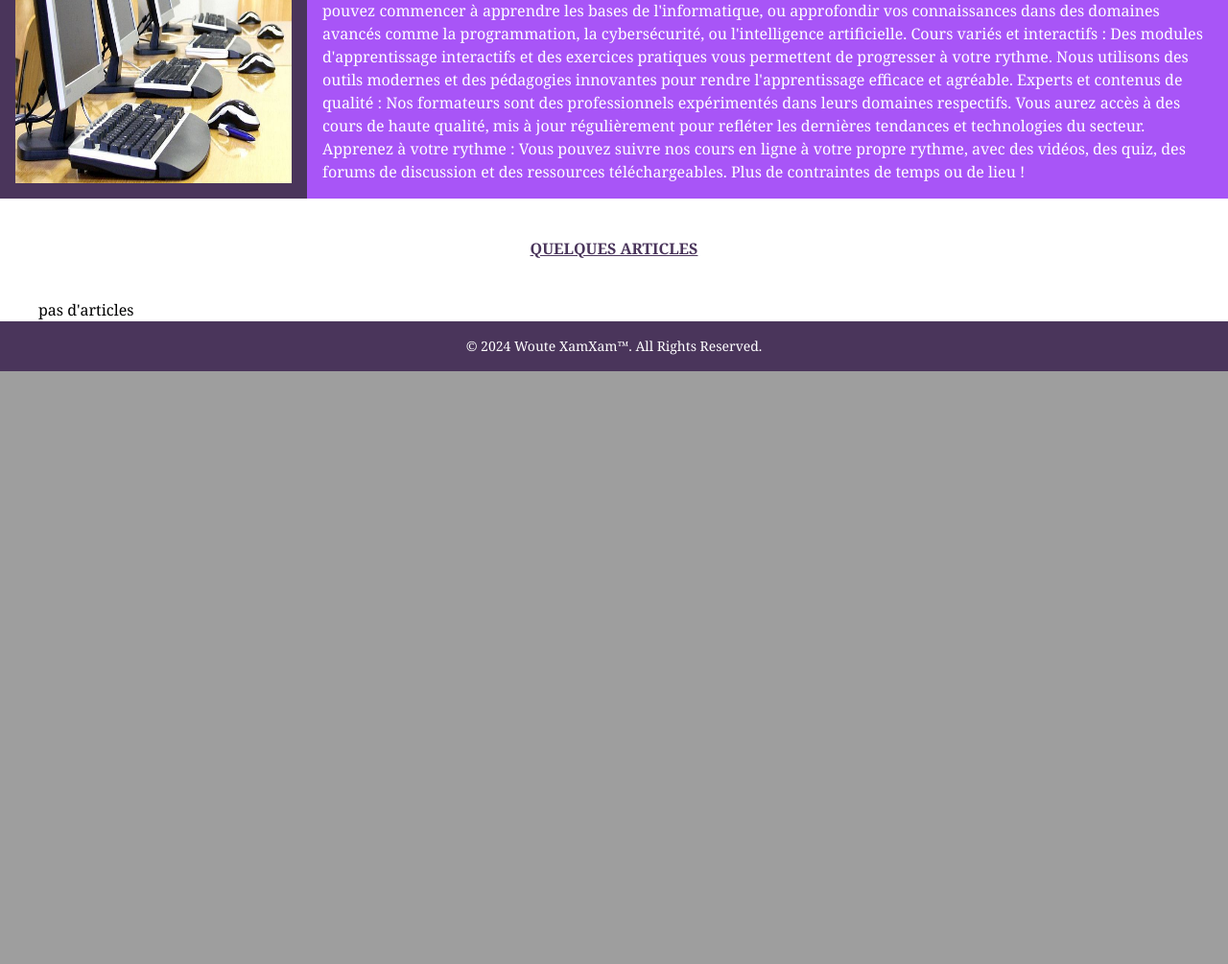
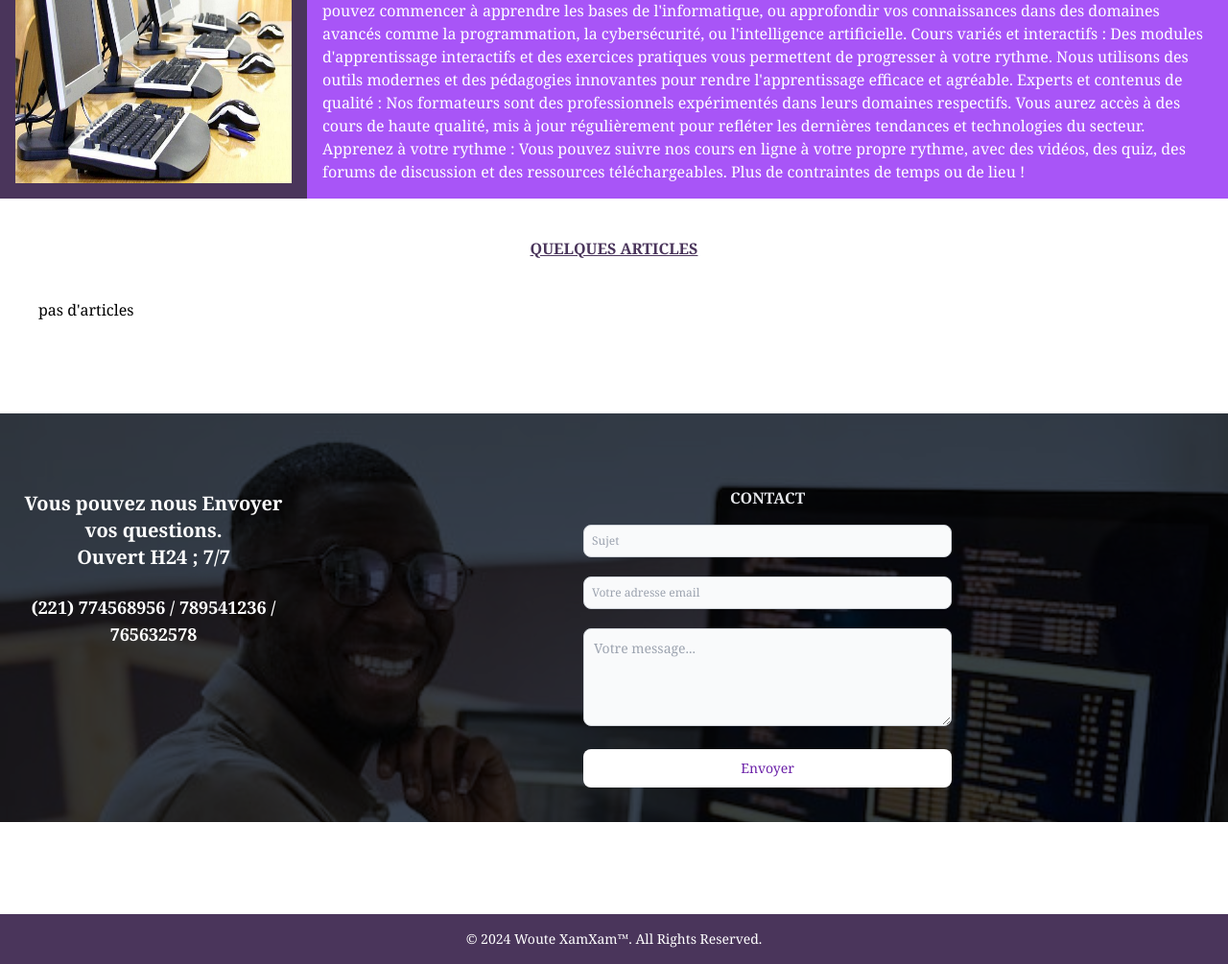
Before and after one commit to aminaozil/Woute_xamxam, a Django app: page /about/ in a window 1280 px wide. Shown: the part 753-1758 px from the top of the page at 96% size. Before the commit the page ends 1140 px from the top, so only its background shows below. Run offline with Django 5.2, Linux system fonts and the light colour scheme; data that the repository does not hold is empty; some libraries are stand-ins or nearby versions.

Commit message:
nosprogrammes, details, contact

```diff
--- a/details/views.py
+++ b/details/views.py
@@ -7,3 +7,6 @@
 
 def programmes(request):
     return render(request, "details/programme.html")
+
+def contact(request):
+    return render(request, "details/contact.html")
--- a/templates/details/propos.html
+++ b/templates/details/propos.html
@@ -10,9 +10,9 @@
             <div class="relative h-56 overflow-hidden rounded-lg md:h-96">
                 <!-- Item 1 -->
                 <div class="duration-700 ease-in-out absolute inset-0 transition-all transform translate-x-0 z-20" data-carousel-item="">
-                    <img src="https://flowbite.s3.amazonaws.com/docs/jumbotron/conference.jpg" class="block absolute top-1/2 left-1/2 w-full -translate-x-1/2 -translate-y-1/2" alt="...">
+                    <img src="{% static 'images/code.jpeg' %}" class="block absolute top-1/2 left-1/2 w-full -translate-x-1/2 -translate-y-1/2" alt="...">
                     <span class="absolute top-1/2 left-1/2 text-2xl font-semibold text-white -translate-x-1/2 -translate-y-1/2 sm:text-3xl dark:text-gray-800">DEVELOPPEMENT WEB/MOBILE</span>
-                    <a href="#" class="mt-10 absolute top-1/2 left-1/2 -translate-x-1/3 -translate-y-1/8 inline-flex justify-center items-center py-3 px-5 text-base font-medium text-center text-white rounded-lg bg-[#4a355b] hover:bg-[#a855f7] focus:ring-4 focus:ring-[#a855f7] dark:focus:ring[#a855f7]">
+                    <a href="{% url "nosprogrammes" %}" class="mt-10 absolute top-1/2 left-1/2 -translate-x-1/3 -translate-y-1/8 inline-flex justify-center items-center py-3 px-5 text-base font-medium text-center text-white rounded-lg bg-[#4a355b] hover:bg-[#a855f7] focus:ring-4 focus:ring-[#a855f7] dark:focus:ring[#a855f7]">
                         Nos programmes
                         <svg class="w-3.5 h-3.5 ms-2 rtl:rotate-180" aria-hidden="true" xmlns="http://www.w3.org/2000/svg" fill="none" viewBox="0 0 14 10">
                             <path stroke="currentColor" stroke-linecap="round" stroke-linejoin="round" stroke-width="2" d="M1 5h12m0 0L9 1m4 4L9 9"/>
@@ -22,9 +22,9 @@
                 </div>
                 <!-- Item 2 -->
                 <div class="duration-700 ease-in-out absolute inset-0 transition-all transform translate-x-0 z-20" data-carousel-item="">
-                    <img src="https://flowbite.s3.amazonaws.com/docs/jumbotron/conference.jpg" class="block absolute top-1/2 left-1/2 w-full -translate-x-1/2 -translate-y-1/2" alt="...">
+                    <img src="{% static 'images/datas.jpeg' %}" class="block absolute top-1/2 left-1/2 w-full -translate-x-1/2 -translate-y-1/2" alt="...">
                     <span class="absolute top-1/2 left-1/2 text-2xl font-semibold text-white -translate-x-1/2 -translate-y-1/2 sm:text-3xl dark:text-gray-800">ANALYSE DE DONNEES ET BID DATA</span>
-                    <a href="#" class="mt-10 absolute top-1/2 left-1/2 -translate-x-1/3 -translate-y-1/8 inline-flex justify-center items-center py-3 px-5 text-base font-medium text-center text-white rounded-lg bg-[#4a355b] hover:bg-[#a855f7] focus:ring-4 focus:ring-[#a855f7] dark:focus:ring[#a855f7]">
+                    <a href="{% url "nosprogrammes" %}" class="mt-10 absolute top-1/2 left-1/2 -translate-x-1/3 -translate-y-1/8 inline-flex justify-center items-center py-3 px-5 text-base font-medium text-center text-white rounded-lg bg-[#4a355b] hover:bg-[#a855f7] focus:ring-4 focus:ring-[#a855f7] dark:focus:ring[#a855f7]">
                         Nos programmes
                         <svg class="w-3.5 h-3.5 ms-2 rtl:rotate-180" aria-hidden="true" xmlns="http://www.w3.org/2000/svg" fill="none" viewBox="0 0 14 10">
                             <path stroke="currentColor" stroke-linecap="round" stroke-linejoin="round" stroke-width="2" d="M1 5h12m0 0L9 1m4 4L9 9"/>
@@ -33,9 +33,9 @@
                 </div>
                 <!-- Item 3 -->
                 <div class="duration-700 ease-in-out absolute inset-0 transition-all transform translate-x-0 z-20" data-carousel-item="">
-                    <img src="https://flowbite.s3.amazonaws.com/docs/jumbotron/conference.jpg" class="block absolute top-1/2 left-1/2 w-full -translate-x-1/2 -translate-y-1/2" alt="...">
+                    <img src="{% static 'images/flyers.jpeg' %}" class="block absolute top-1/2 left-1/2 w-full -translate-x-1/2 -translate-y-1/2" alt="...">
                     <span class="absolute top-1/2 left-1/2 text-2xl font-semibold text-white -translate-x-1/2 -translate-y-1/2 sm:text-3xl dark:text-gray-800">CYBERSECURITE ET GESTION DES RISQUES</span>
-                    <a href="#" class="mt-10 absolute top-1/2 left-1/2 -translate-x-1/3 -translate-y-1/8 inline-flex justify-center items-center py-3 px-5 text-base font-medium text-center text-white rounded-lg bg-[#4a355b] hover:bg-[#a855f7] focus:ring-4 focus:ring-[#a855f7] dark:focus:ring[#a855f7]">
+                    <a href="{% url "nosprogrammes" %}" class="mt-10 absolute top-1/2 left-1/2 -translate-x-1/3 -translate-y-1/8 inline-flex justify-center items-center py-3 px-5 text-base font-medium text-center text-white rounded-lg bg-[#4a355b] hover:bg-[#a855f7] focus:ring-4 focus:ring-[#a855f7] dark:focus:ring[#a855f7]">
                         Nos programmes
                         <svg class="w-3.5 h-3.5 ms-2 rtl:rotate-180" aria-hidden="true" xmlns="http://www.w3.org/2000/svg" fill="none" viewBox="0 0 14 10">
                             <path stroke="currentColor" stroke-linecap="round" stroke-linejoin="round" stroke-width="2" d="M1 5h12m0 0L9 1m4 4L9 9"/>
@@ -44,14 +44,14 @@
                 </div>
                 <!-- Item 4 -->
                 <div class="duration-700 ease-in-out absolute inset-0 transition-all transform translate-x-0 z-20" data-carousel-item="">
-                    <img src="https://flowbite.s3.amazonaws.com/docs/jumbotron/conference.jpg" class="block absolute top-1/2 left-1/2 w-full -translate-x-1/2 -translate-y-1/2" alt="...">
+                    <img src="{% static 'images/digital.jpeg' %}" class="block absolute top-1/2 left-1/2 w-full -translate-x-1/2 -translate-y-1/2" alt="...">
                     <span class="absolute top-1/2 left-1/2 text-2xl font-semibold text-white -translate-x-1/2 -translate-y-1/2 sm:text-3xl dark:text-gray-800">MARKETING DIGITAL</span>
                 </div>
                 <!-- Item 5 -->
                 <div class="hidden duration-700 ease-in-out" data-carousel-item>
-                    <img src="https://flowbite.s3.amazonaws.com/docs/jumbotron/conference.jpg" class="absolute block w-full -translate-x-1/2 -translate-y-1/2 top-1/2 left-1/2" alt="...">
+                    <img src="{% static 'images/datas.jpeg' %}" class="absolute block w-full -translate-x-1/2 -translate-y-1/2 top-1/2 left-1/2" alt="...">
                     <span class="absolute top-1/2 left-1/2 text-2xl font-semibold text-white -translate-x-1/2 -translate-y-1/2 sm:text-3xl dark:text-gray-800">INTELLIGENCE ARTIFICIELLES </span>
-                    <a href="#" class="mt-10 absolute top-1/2 left-1/2 -translate-x-1/3 -translate-y-1/8 inline-flex justify-center items-center py-3 px-5 text-base font-medium text-center text-white rounded-lg bg-[#4a355b] hover:bg-[#a855f7] focus:ring-4 focus:ring-[#a855f7] dark:focus:ring[#a855f7]">
+                    <a href="{% url "nosprogrammes" %}" class="mt-10 absolute top-1/2 left-1/2 -translate-x-1/3 -translate-y-1/8 inline-flex justify-center items-center py-3 px-5 text-base font-medium text-center text-white rounded-lg bg-[#4a355b] hover:bg-[#a855f7] focus:ring-4 focus:ring-[#a855f7] dark:focus:ring[#a855f7]">
                         Nos programmes
                         <svg class="w-3.5 h-3.5 ms-2 rtl:rotate-180" aria-hidden="true" xmlns="http://www.w3.org/2000/svg" fill="none" viewBox="0 0 14 10">
                             <path stroke="currentColor" stroke-linecap="round" stroke-linejoin="round" stroke-width="2" d="M1 5h12m0 0L9 1m4 4L9 9"/>
@@ -114,5 +114,5 @@
     </div>
 
 
-{% include "partials/footer.html" %}
+
 {% endblock %}
--- /dev/null
+++ b/templates/partials/contact.html
@@ -0,0 +1,45 @@
+{% extends "partials/base.html" %}
+
+{% block  content %}
+{% load static %}
+<div class="flex md:flex-row-reverse flex-wrap pt-10 bg-cover bg-no-repeat bg-[url('{% static 'images/blog.jpeg' %}')] bg-gray-700 bg-blend-multiply mb-24 mt-24">
+    <div class="w-full md:w-3/4  p-4 text-gray-200 mb-5">
+        <h3 class="text-center mt-5 font-bold text-white"><h3 class="text-center font-bold mb-4">CONTACT</h3>
+        <div  class=" max-w-sm mx-auto">
+            <form method="POST" action="{% url "connexion" %}">
+            {% csrf_token %}
+                <div class="mb-5">
+
+                    <input type="text" name="sujet" class="block w-full p-2 text-gray-900 border border-gray-300 rounded-lg bg-gray-50 text-xs focus:ring-[#4a355b] focus:border-[#4a355b] dark:bg-[#4a355b] dark:border-[#4a355b] dark:placeholder-gray-900 dark:text-white dark:focus:ring-[#4a355b] dark:focus:border-[#4a355b]"  placeholder="Sujet" >
+                </div>
+                <div class="mb-5">
+
+                    <input type="email" name="email" class="block w-full p-2 text-gray-900 border border-gray-300 rounded-lg bg-gray-50 text-xs focus:ring-[#4a355b] focus:border-[#4a355b] dark:bg-[#4a355b] dark:border-[#4a355b] dark:placeholder-gray-700 dark:text-white dark:focus:ring-[#4a355b] dark:focus:border-[#4a355b]" placeholder="Votre adresse email" >
+                </div>
+                <div>
+
+                    <textarea id="message" rows="4" class="block p-2.5 w-full text-sm text-gray-900 bg-gray-50 rounded-lg border border-gray-300 focus:ring-blue-500 focus:border-blue-500 dark:bg-gray-700 dark:border-gray-600 dark:placeholder-gray-700 dark:text-white dark:focus:ring-blue-500 dark:focus:border-blue-500" placeholder="Votre message..." ></textarea>
+
+                </div>
+
+                <button
+                type="submit"
+                class="mt-6 text-[#6b21a8] bg-white hover:bg-[#6b21a8] hover:text-white focus:ring-4 focus:outline-none focus:ring-[#6b21a8] font-medium rounded-lg text-sm w-full sm:w-full px-5 py-2.5 text-center dark:bg-[#6b21a8] dark:hover:bg-[#6b21a8] dark:focus:ring-[#6b21a8] ">
+                Envoyer
+                </button>
+
+
+          </form>
+
+        </div>
+
+
+    </div>
+    <div class="w-full md:w-1/4  p-4 text-center text-white">
+        <p class="mt-6 font-bold text-xl">Vous pouvez nous Envoyer vos questions.<br> Ouvert H24 ; 7/7</p><br>
+        <p class="font-bold text-lg" >(221) 774568956 / 789541236 / 765632578 </p>
+
+    </div>
+
+</div>
+{% endblock %}
--- a/templates/partials/nav.html
+++ b/templates/partials/nav.html
@@ -39,10 +39,29 @@
             <a href="{% url "list_articles" %}" class="block py-2 px-3 text-gray-900 rounded hover:bg-[#a855f7] md:hover:bg-transparent md:hover:text-[#a855f7] md:p-0 md:dark:hover:text-[#a855f7] dark:text-white dark:hover:bg-gray-700 dark:hover:text-white md:dark:hover:bg-transparent dark:border-gray-700">ARTICLES</a>
             </li>
             <li>
-            <a href="#" class="block py-2 px-3 text-gray-900 rounded hover:bg-[#a855f7] md:hover:bg-transparent md:hover:text-[#a855f7] md:p-0 md:dark:hover:text-[#a855f7] dark:text-white dark:hover:bg-gray-700 dark:hover:text-white md:dark:hover:bg-transparent dark:border-gray-700">CONTACT</a>
+            <a href="{% url "nosprogrammes" %}" class="block py-2 px-3 text-gray-900 rounded hover:bg-[#a855f7] md:hover:bg-transparent md:hover:text-[#a855f7] md:p-0 md:dark:hover:text-[#a855f7] dark:text-white dark:hover:bg-gray-700 dark:hover:text-white md:dark:hover:bg-transparent dark:border-gray-700">NOS PROGRAMMES</a>
             </li>
         </ul>
         </div>
+        <div class="flex md:order-2">
+            <form method="GET">
+            <button type="submit" data-collapse-toggle="navbar-search" aria-controls="navbar-search" aria-expanded="false" class="md:hidden text-gray-500 dark:text-gray-400 hover:bg-gray-100 dark:hover:bg-gray-700 focus:outline-none focus:ring-4 focus:ring-gray-200 dark:focus:ring-gray-700 rounded-lg text-sm p-2.5 me-1">
+              <svg class="w-5 h-5" aria-hidden="true" xmlns="http://www.w3.org/2000/svg" fill="none" viewBox="0 0 20 20">
+                <path stroke="currentColor" stroke-linecap="round" stroke-linejoin="round" stroke-width="2" d="m19 19-4-4m0-7A7 7 0 1 1 1 8a7 7 0 0 1 14 0Z"/>
+              </svg>
+              <span class="sr-only">Search</span>
+            </button>
+            <div class="relative hidden md:block">
+              <div class="absolute inset-y-0 start-0 flex items-center ps-3 pointer-events-none">
+                <svg class="w-4 h-4 text-gray-500 dark:text-gray-400" aria-hidden="true" xmlns="http://www.w3.org/2000/svg" fill="none" viewBox="0 0 20 20">
+                  <path stroke="currentColor" stroke-linecap="round" stroke-linejoin="round" stroke-width="2" d="m19 19-4-4m0-7A7 7 0 1 1 1 8a7 7 0 0 1 14 0Z"/>
+                </svg>
+                <span class="sr-only">Search icon</span>
+              </div>
+              <input type="text" id="search-navbar" name="recherche" class="block w-full p-2 ps-10 text-sm text-gray-900 border border-gray-300 rounded-lg bg-gray-50 focus:ring-blue-500 focus:border-blue-500 dark:bg-gray-700 dark:border-gray-600 dark:placeholder-gray-400 dark:text-white dark:focus:ring-blue-500 dark:focus:border-blue-500" placeholder="Search...">
+            </div>
+           </form>
+          </div>
         </div>
     </nav>
 </div>
```
Also changed, not shown: articles/views.py (+12 -2 lines), templates/articles/list_article.html (+31 -2 lines), templates/details/programme.html (+8 -7 lines), images/images/app.jpeg (added), images/images/app_jZGmqk9.jpeg (added), images/images/datas.jpeg (added), images/images/flyers_kgLcucC.jpeg (added), images/images/htmlcss.jpeg (added), images/images/ordi.jpeg (added), images/images/uml.jpg (added), templates/static/images/code.jpeg (added), templates/static/images/datas.jpeg (added), templates/static/images/digital.jpeg (added), templates/static/images/mobile.jpeg (added).
